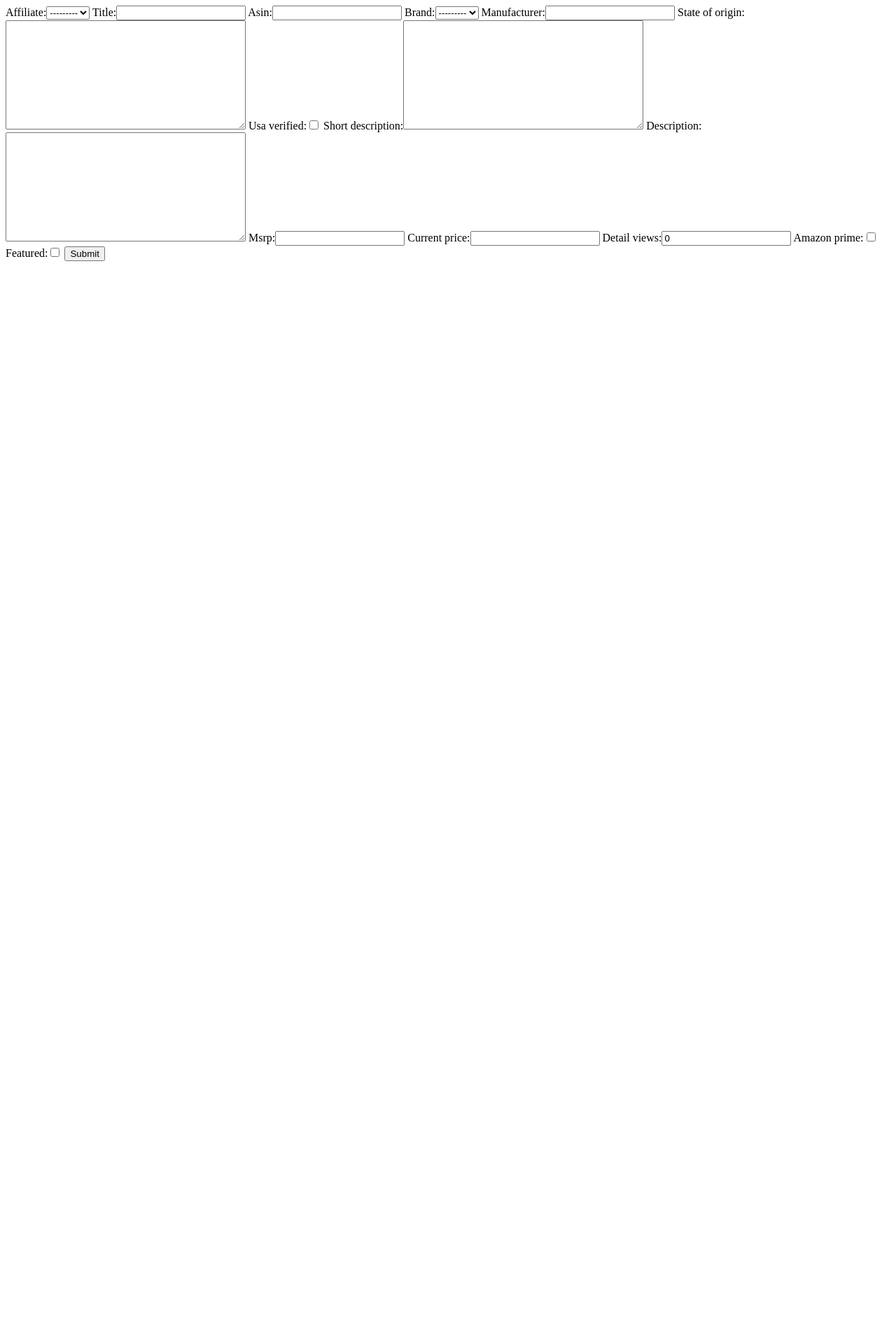
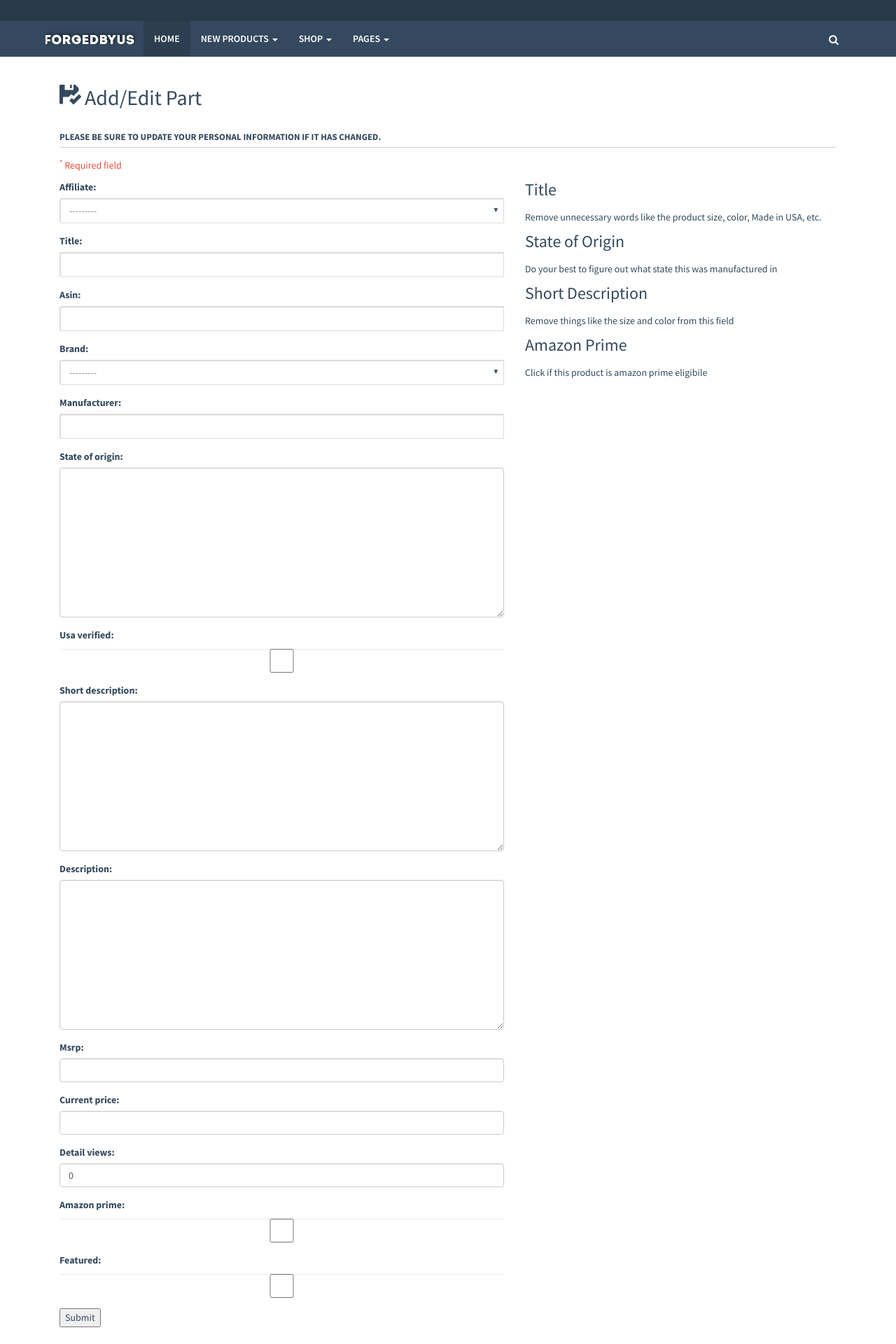
Before and after one commit to phrac/forgedbyus, a Django app: template products/templates/add_product.html in a window 1280 px wide. Shown: the top 1920 px of the page at 70% size. Before the commit the page ends 373 px from the top, so only its background shows below. Run offline with Django 3.2, Linux system fonts and the light colour scheme; the template is opened without the code that fills it: values that come from a table or form of the project are taken from there, others are empty; some libraries are stand-ins or nearby versions.

Commit message:
Clean up the add product form

```diff
--- a/forgedbyus/settings.py
+++ b/forgedbyus/settings.py
@@ -33,6 +33,7 @@ INSTALLED_APPS = (
 
     # third party packages
     'storages',
+    'widget_tweaks',
 
     # local apps
     'affiliates',
@@ -97,9 +98,6 @@ DATABASES = {}
 import dj_database_url
 DATABASES['default'] =  dj_database_url.config(default=os.environ.get('DATABASE_URL'))
 
-# Enable Connection Pooling
-DATABASES['default']['ENGINE'] = 'django_postgrespool'
-
 # Honor the 'X-Forwarded-Proto' header for request.is_secure()
 SECURE_PROXY_SSL_HEADER = ('HTTP_X_FORWARDED_PROTO', 'https')
 
--- a/products/templates/add_product.html
+++ b/products/templates/add_product.html
@@ -1,5 +1,47 @@
-<form action="" method="post">
-    {% csrf_token %}
-    {{ form }}
-    <input type="submit" value="Submit" />
-</form>
+{% extends 'base.html' %}
+{% load widget_tweaks %}
+{% block content %}
+<div class="container main-container headerOffset">
+    <div class="col-lg-12 col-md-12 col-sm-12">
+        <div class="row">
+            <div class="col-lg-12 col-md-12 col-sm-12">
+                <h1 class="section-title-inner"><span><i class="glyphicon glyphicon-floppy-saved"></i> Add/Edit Part </span></h1>
+                <div class="row userInfo">
+                    <div class="col-lg-12">
+                        <h2 class="block-title-2"> Please be sure to update your personal information if it has changed. </h2>
+                        <p class="required"><sup>*</sup> Required field</p>
+                    </div>
+                </div>
+            </div>
+        </div>
+        <div class="row">
+            <div class="col-lg-7 col-md-7 col-sm-5">
+                <form action="" method="post">
+                    {% csrf_token %}
+                    {% for field in form %}
+                    <div class="form-group">
+                        {{ field.errors }}
+                        {{ field.label_tag }} {{ field|add_class:"form-control" }}
+                    </div>
+                    {% endfor %}
+                    <input type="submit" value="Submit" />
+                </form>
+            </div>
+            <div class="col-lg-5 col-md-5 col-sm-5">
+                <h2>Title</h2>
+                <p>Remove unnecessary words like the product size, color, Made in USA, etc.</p>
+                <h2>State of Origin</h2>
+                <p>Do your best to figure out what state this was manufactured in</p>
+                <h2>Short Description</h2>
+                <p>Remove things like the size and color from this field</p>
+                <h2>Amazon Prime</h2>
+                <p>Click if this product is amazon prime eligibile</p>
+
+            </div>
+        </div>
+    </div>
+</div>
+<!-- /.main-container -->
+
+<div class="gap"></div>
+{% endblock %}
--- a/requirements.txt
+++ b/requirements.txt
@@ -4,9 +4,9 @@ dj-database-url==0.3.0
 dj-static==0.0.6
 Django==1.8.4
 django-localflavor==1.1
-django-postgrespool==0.3.0
 django-storages-redux==1.3
 django-toolbelt==0.0.1
+django-widget-tweaks==1.4.1
 gunicorn==19.3.0
 lxml==3.4.4
 Pillow==2.9.0
--- a/templates/base.html
+++ b/templates/base.html
@@ -446,9 +446,6 @@
 
 <script type="text/javascript" src="{% static "js/jquery.mCustomScrollbar.js" %}"></script>
 
-<!-- include checkRadio plugin //Custom check & Radio  -->
-<script type="text/javascript" src="{% static "js/ion-checkRadio/ion.checkRadio.min.js" %}"></script>
-
 <!-- include grid.js // for equal Div height  -->
 <script src="{% static "js/grids.js" %}"></script>
 
```
